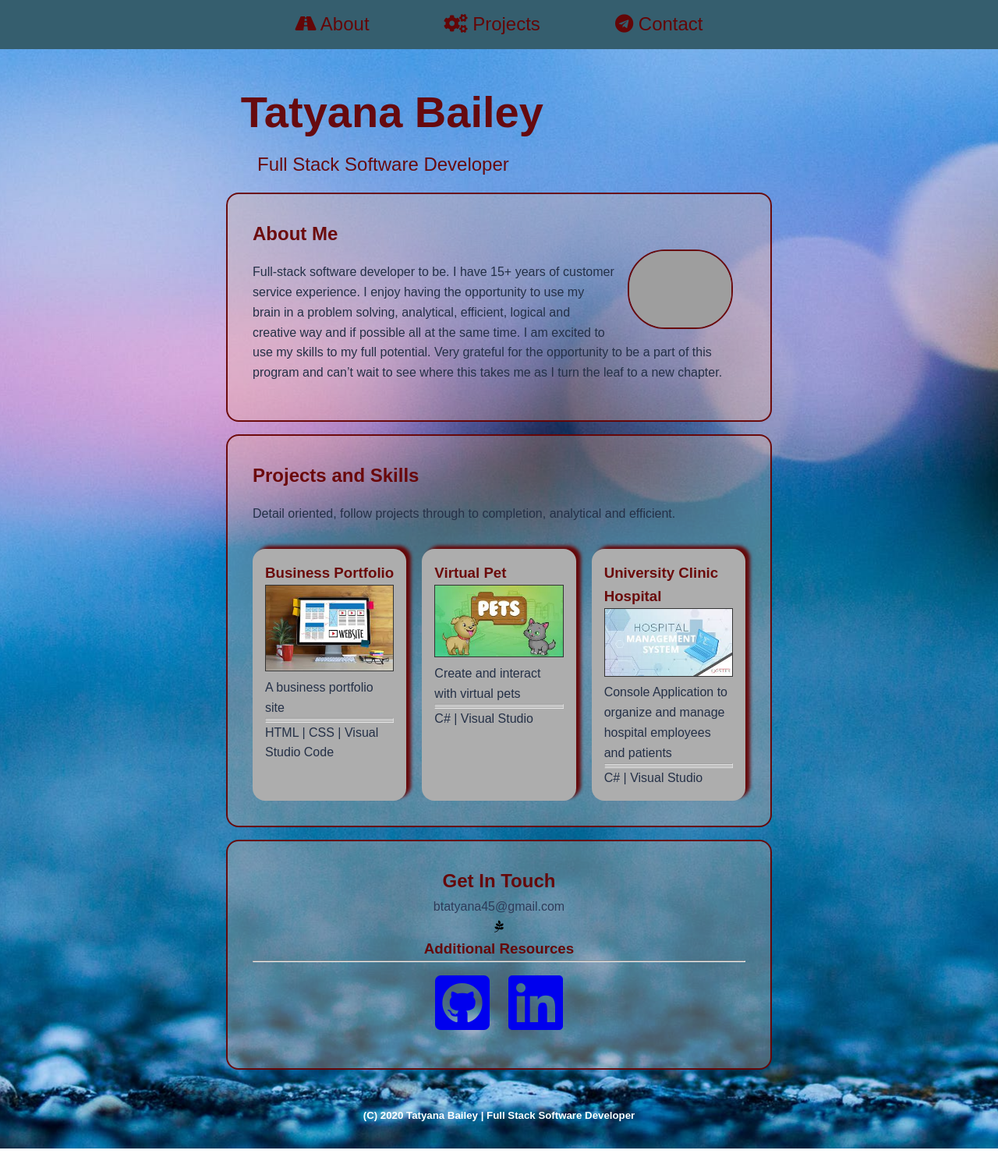
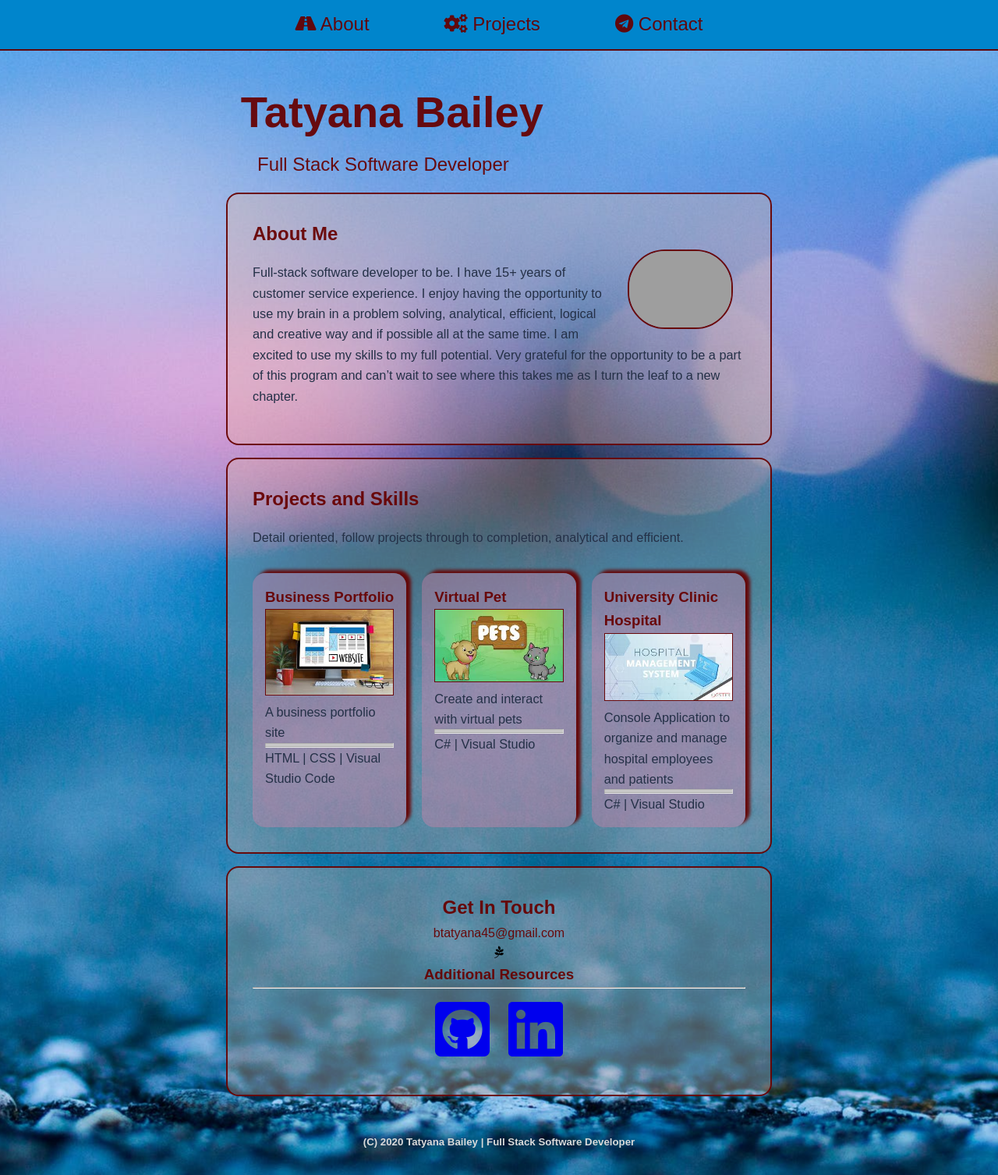
Before and after one commit to tatyanaasb/tatyanaasb.github.io, a plain HTML site: page index.html in a window 1280 px wide. Shown: the whole page at 78% size. Before the commit the page ends 1473 px from the top, so only its background shows below. Drawn offline with Linux system fonts and the light colour scheme; grey boxes are pictures that could not be loaded.

Commit message:
Made all efects and text respond to background image colors

```diff
--- a/style.css
+++ b/style.css
@@ -9,8 +9,6 @@ body {
     background-image: url(images/pexels-photo.jpg);
     background-repeat: no-repeat;
     background-position: center;
-   /* background-color: rgb(59, 117, 140)*/
-
 }
 
 html {
@@ -22,6 +20,7 @@ h2, h3 {
     color: rgba(102, 0, 0, 0.938);
 }
 p {
+    font-size: 1.02em;
     color: rgb(36, 48, 71);
 }
 header,
@@ -59,7 +58,8 @@ nav {
     flex-flow: row;
     justify-content: center;
 
-    background: rgb(53, 94, 110)
+    background: #0085CC;
+    border-bottom: 2px solid rgba(102, 0, 0, 0.938);
 }
 nav a {
     padding: .5em 2em;
@@ -68,9 +68,10 @@ nav a {
     color: rgba(102, 0, 0, 0.938);
 }
 nav a:hover {
-    background: rgba(102, 0, 0, 0.938);
-    color: rgb(59, 117, 140)
-    border: 2px solid rgb(59, 117, 140)
+    /*background: rgb(141, 128, 210);*/
+    color: rgba(102, 0, 0, 0.938);
+    border: 2px solid rgba(102, 0, 0, 0.938);
+    border-radius: 7em;
 }
 
 section {
@@ -100,8 +101,7 @@ section > p {
     grid-column-gap: 1.25em;
 }
 #projectsList article {
-    background: rgb(173, 173, 173);
-    color: rgb(243, 209, 99);
+    background: rgba(231, 127, 169, 0.35);
     padding: 1em;
     margin-top: 1em;
     border-radius: 1em;
@@ -109,7 +109,7 @@ section > p {
 }
 #projectsList article img {
     width: 100%;
-    border: 1px solid #333;
+    border: 1px solid rgba(102, 0, 0, 0.938);
 }
 #projectsList article img:hover {
     border: 4px solid  rgba(102, 0, 0, 0.938);
@@ -119,7 +119,7 @@ section > p {
         text-align: center;
     }
 span {
-    color: #2C3B59
+    color: rgba(102, 0, 0, 0.938);
 }
 
 #additionalResources {
@@ -136,11 +136,9 @@ span {
 footer {
     margin-top: 3em;
     margin-bottom: 2em;
-    color: white;
-
+    color: rgb(218, 218, 218);
     padding: 0;
     text-align: center;
-    ;
 }
 #additionalResources article:hover {
     border: 2px solid rgba(102, 0, 0, 0.938);
```
